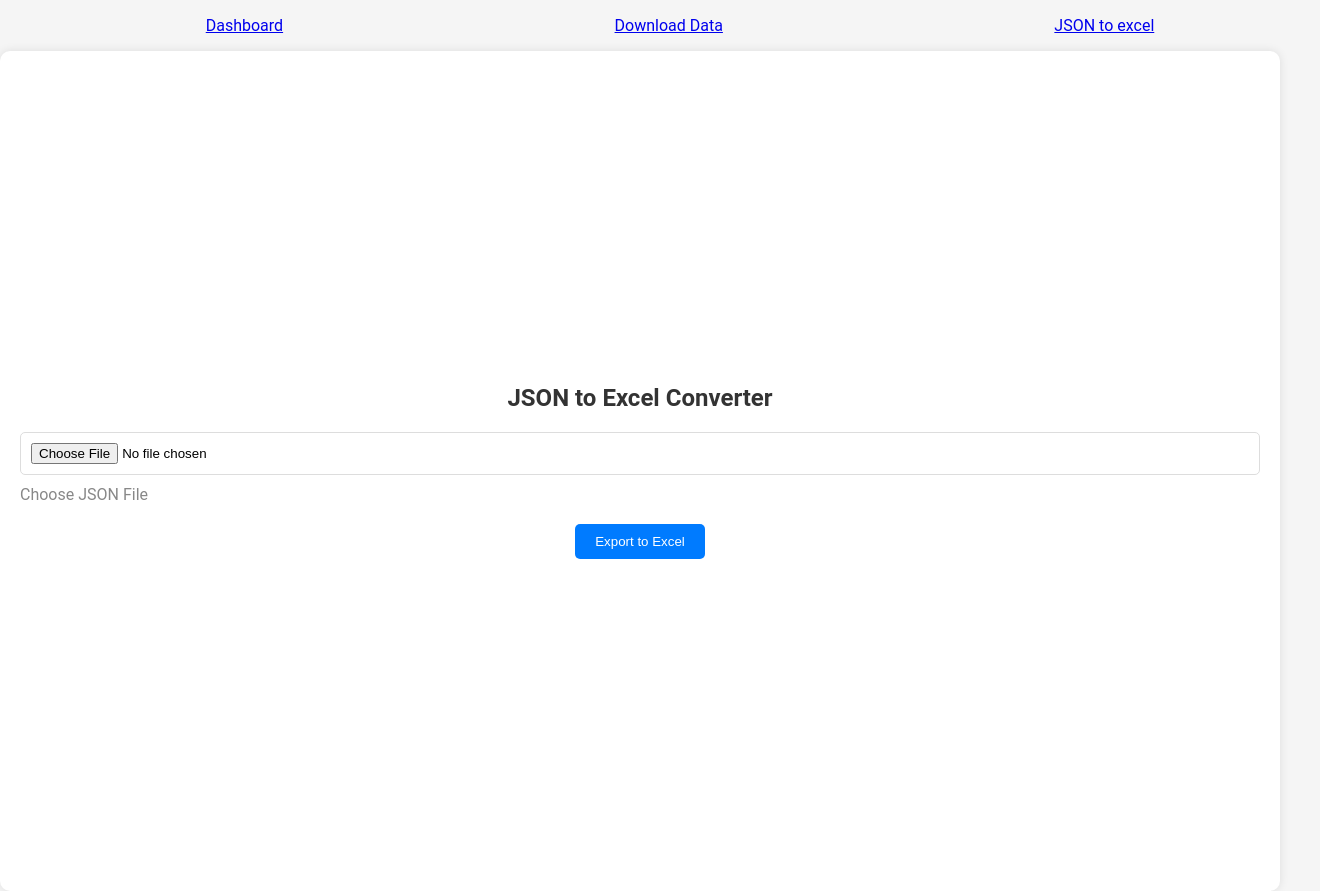
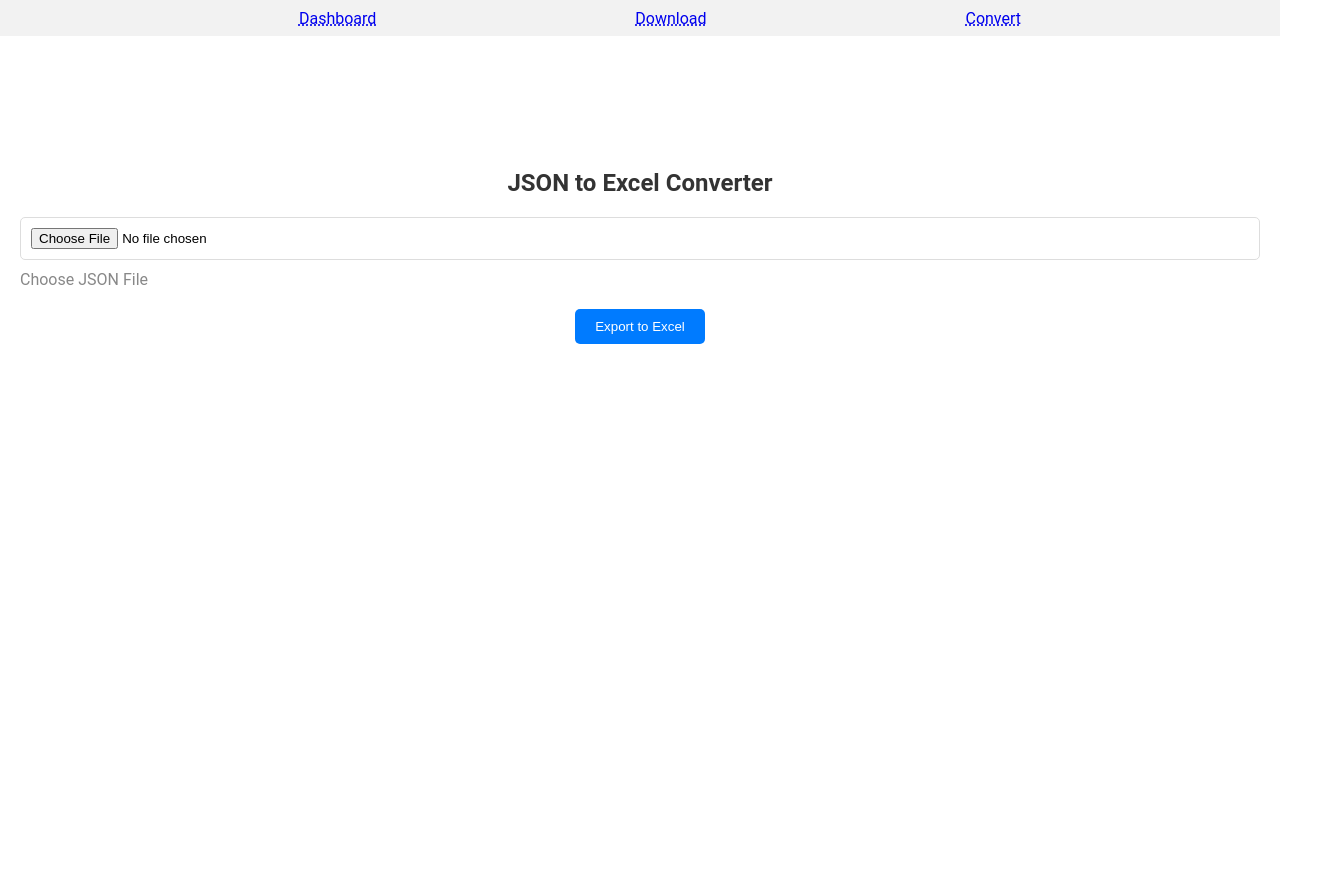
Before and after one commit to thejunghare/dem-admin, a React (Create React App) app: page / in a window 1280 px wide. Shown: the whole page, 1320 px wide, since content can reach past the window. After the commit the page ends 800 px from the top, so only its background shows below. Built offline with nearby package versions, Linux system fonts and the light colour scheme.

Commit message:
- add header - add css to header and json-to-excel component

```diff
--- a/src/Header.js
+++ b/src/Header.js
@@ -6,8 +6,8 @@ const Header = () => {
         <nav className='nav-container'>
             <ul>
                 <li><a href="./home">Dashboard</a></li>
-                <li><a href="./home">Download Data</a></li>
-                <li><a href="./json-to-excel">JSON to excel</a></li>
+                <li><a href="./home">Download</a></li>
+                <li><a href="./json-to-excel">Convert</a></li>
             </ul>
         </nav>
     )
--- a/src/index.css
+++ b/src/index.css
@@ -1,20 +1,35 @@
 body {
   margin: 0;
+  padding: 0;
+  box-sizing: border-box;
   font-family: 'Roboto', sans-serif;
   -webkit-font-smoothing: antialiased;
   -moz-osx-font-smoothing: grayscale;
-  background-color: #f5f5f5;
 }
 
 li {
   list-style: none;
 }
 
-.nav-container > ul {
+.nav-container {
+  /* border: 2px solid red; */
+  display: flex;
+  align-items: center;
+  justify-content: center;
+  height: 36px;
+  background-color: #f2f2f2;
+}
+
+.nav-container>ul {
+  /* border: 2px solid red; */
   display: flex;
   flex-direction: row;
-  width: 100vw;
-  justify-content: space-around;
+  width: 100%;
+  justify-content: space-evenly;
+}
+
+.nav-container>ul>li>a {
+  text-decoration: underline dotted;
 }
 
 .container {
@@ -22,11 +37,8 @@ li {
   flex-direction: column;
   align-items: center;
   justify-content: center;
-  height: 100vh;
+  height: 50vh;
   padding: 20px;
-  box-shadow: 0 0 10px rgba(0, 0, 0, 0.1);
-  border-radius: 10px;
-  background-color: #fff;
 }
 
 .title {
```
